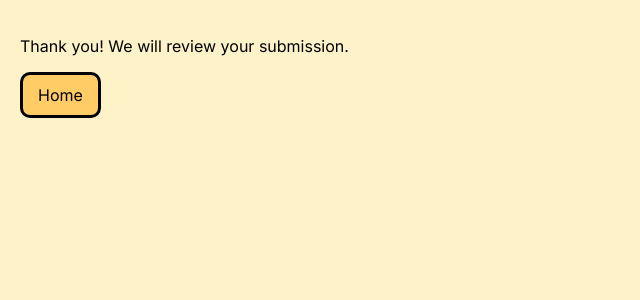
After one commit to Music-RAI/model-explorer, a Django app: page /add-model/submit in a window 1280 px wide. The commit adds this page. Shown: the top 300 px of the page, without its empty margins (0-640 px from the left). Run offline with Django 4.2, Linux system fonts and the light colour scheme.

Commit message:
Add form for creating new models

```diff
--- a/genmodels/static/genmodels/style.css
+++ b/genmodels/static/genmodels/style.css
@@ -42,6 +42,7 @@ h1, h2 {
 
 .tag,
 .tag-reset,
+.model-add,
 .button {
     padding: 10px;
     margin: 0 5px;
@@ -49,6 +50,7 @@ h1, h2 {
 }
 
 .button,
+.model-add,
 .tag-reset {
     padding-left: 15px;
     padding-right: 15px;
--- /dev/null
+++ b/genmodels/templates/genmodels/add_model_response.html
@@ -0,0 +1,5 @@
+{% extends "genmodels/base.html" %}
+{% block content %}
+<p>Thank you! We will review your submission.</p>
+<a class="button" href="/">Home</a>
+{% endblock content %}
--- a/genmodels/templates/genmodels/index.html
+++ b/genmodels/templates/genmodels/index.html
@@ -10,8 +10,9 @@
         <span class="tag rounded-rect">#text prompt</span>
         <span class="tag rounded-rect">#small dataset</span>
         <span class="tag rounded-rect">#audio output</span>
+        <span class="tag-reset rounded-rect" id="tagReset"> X </span>
       </div>
-      <div class="tag-reset rounded-rect" id="tagReset"> X </div>
+      <a class="model-add rounded-rect" id="tagReset" href="/add-model"> + </a>
     </div>
 
     <div id="tiles">
--- a/genmodels/urls.py
+++ b/genmodels/urls.py
@@ -4,8 +4,9 @@ from . import views
 
 urlpatterns = [
     path("", views.index, name="index"),
+    path("add-model/", views.add_model, name="add_model"),
+    path("add-model/submit", views.add_model_success, name="add_model_success"),
     path("<slug:model_id>/", views.detail, name="detail"),
-    # path("<slug:model_id>/edit/", views.detail_edit, name="detail_edit"),
     path("<slug:model_id>/edit/", views.detail_edit_form, name="detail_edit_form"),
     path("<slug:model_id>/edit/submit/", views.edit_success, name="edit_success"),
 ]
--- a/genmodels/views.py
+++ b/genmodels/views.py
@@ -7,6 +7,20 @@ def index(request):
     ml_models = MLModel.objects.all()
     context = {"ml_models": ml_models}
     return render(request, "genmodels/index.html", context)
+
+def add_model(request):
+    if request.method == "POST":
+        form = MLModelForm(request.POST)
+        if form.is_valid():
+            form.save()
+            return render(request, "genmodels/add_model_response.html")
+    else:
+        form = MLModelForm()
+
+    return render(request, "genmodels/add_model_form.html", {"form": form})
+
+def add_model_success(request):
+    return render(request, "genmodels/add_model_response.html")
 
 def detail(request, model_id):
     model = get_object_or_404(MLModel, pk=model_id)
```
Also changed, not shown: genmodels/moderators.py (+5 -2 lines), genmodels/templates/genmodels/add_model_form.html (added, +8 -0 lines).
